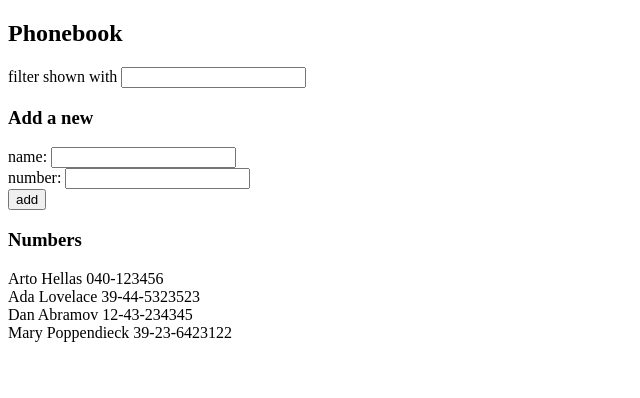
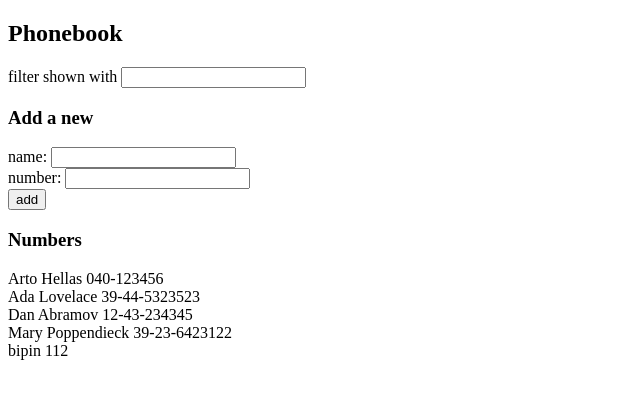
Before and after one commit to bipinkh/fullstack-open, a React (Create React App) app in the folder part2/phonebook/: page / in a window 1280 px wide. Shown: the top 398 px of the page, without its empty margins (0-640 px from the left). Built offline with nearby package versions, Linux system fonts and the light colour scheme; data requests are answered from the project's data file; the HTML template or start-up script is replaced by a standard one.

Commit message:
Complete part 2.15

```diff
--- a/part2/phonebook/db.json
+++ b/part2/phonebook/db.json
@@ -1,5 +1,5 @@
 {
-  "persons":[
+  "persons": [
     {
       "name": "Arto Hellas",
       "number": "040-123456",
@@ -19,6 +19,11 @@
       "name": "Mary Poppendieck",
       "number": "39-23-6423122",
       "id": 4
+    },
+    {
+      "name": "bipin",
+      "number": "112",
+      "id": 5
     }
   ]
 }
--- a/part2/phonebook/src/App.js
+++ b/part2/phonebook/src/App.js
@@ -23,7 +23,10 @@ const App = () => {
             alert(`${newName} is already added to phonebook`);
             return
         }
-        setPersons(persons.concat({name: newName, number: newNumber, id: persons.length+1}))
+
+        axios.post("http://localhost:3001/persons", {name: newName, number: newNumber, id: persons.length+1} )
+            .then( response => setPersons( persons.concat(response.data) ) )
+
         setNewName("")
         setNewNumber("")
     }
```
